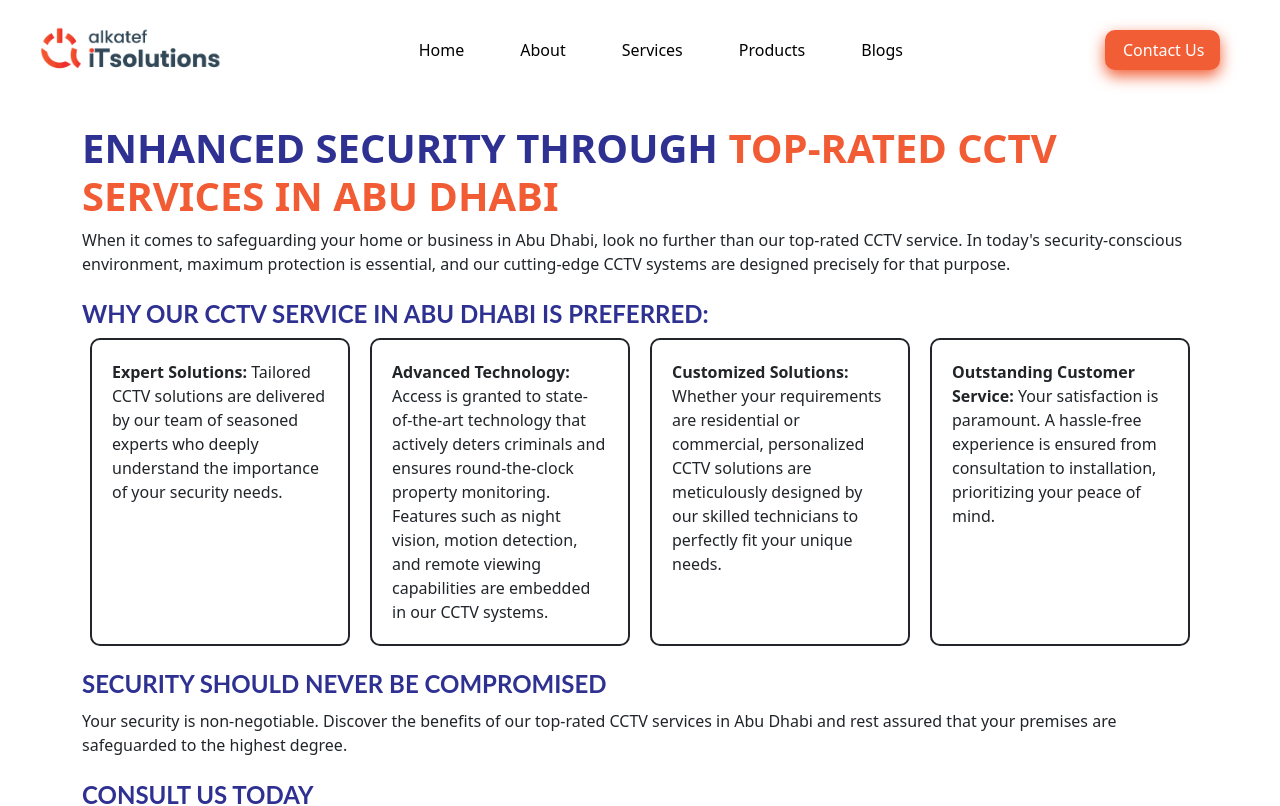
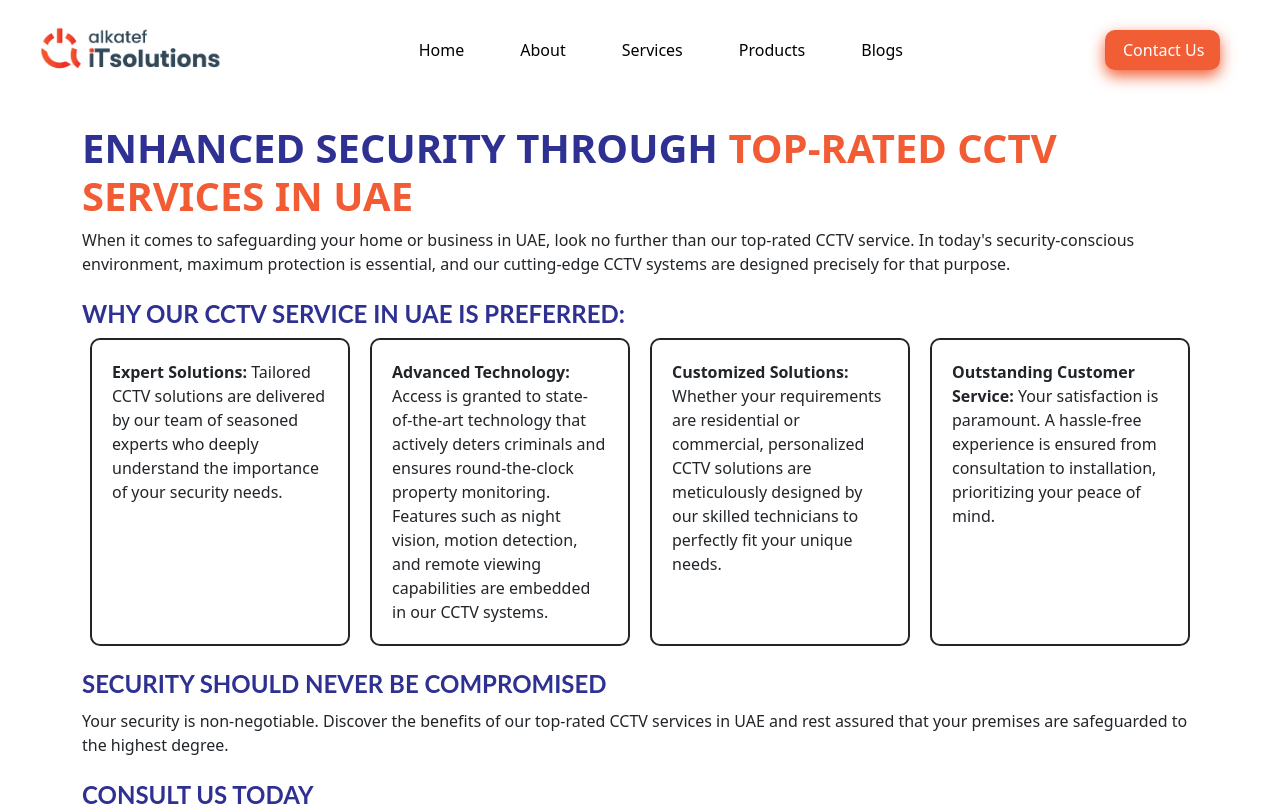
Before and after one commit to alkatefindia/it-solutions-4u, a React (Create React App) app: page /cctv in a window 1280 px wide. Shown: the top 806 px of the page. Built offline with nearby package versions, Linux system fonts and the light colour scheme.

Commit message:
content updated

```diff
--- a/src/components/FormModal.js
+++ b/src/components/FormModal.js
@@ -18,10 +18,10 @@ const FormModal = () => {
   const sendEmail = (e) => {
     e.preventDefault();
     emailjs.sendForm(
-      "service_ii2tt4d",
-      "template_15qcyuv",
+      "service_2swzphn",
+      "template_g8h71ep",
       form.current,
-      "iNEeKpL_mzTpIjCOh"
+      "0f9IduTSqGe0ndFxP"
     );
     console.log("sending");
     form.current.reset();
--- a/src/pages/Cctv.js
+++ b/src/pages/Cctv.js
@@ -9,18 +9,18 @@ const Cctv = () => {
     <div>
         <NavigationBar/>
         <Helmet>
-                <title>Top-Rated CCTV Security in Abu Dhabi | Protect Your Home & Business</title>
+                <title>Top-Rated CCTV Security in UAE | Protect Your Home & Business</title>
                 <meta name="description" content=  "Secure your Abu Dhabi premises with expert CCTV solutions! Advanced tech, custom designs & outstanding service. Get a FREE consultation today!"/>
                 <link rel='canonical' href={window.location.href} ></link>
 
             </Helmet>
 
         <div className='container mt-4'>
-        <h1><span className='title-blue'>Enhanced Security Through</span> <span className='title-orange'>Top-Rated CCTV Services in Abu Dhabi</span></h1>
-        <p className=''>When it comes to safeguarding your home or business in Abu Dhabi, look no further than our top-rated CCTV service. In today's security-conscious environment, maximum protection is essential, and our cutting-edge CCTV systems are designed precisely for that purpose.</p>
+        <h1><span className='title-blue'>Enhanced Security Through</span> <span className='title-orange'>Top-Rated CCTV Services in UAE</span></h1>
+        <p className=''>When it comes to safeguarding your home or business in UAE, look no further than our top-rated CCTV service. In today's security-conscious environment, maximum protection is essential, and our cutting-edge CCTV systems are designed precisely for that purpose.</p>
 
         <div>
-            <h2><span className='title-blue fs-4'>Why Our CCTV Service in Abu Dhabi Is Preferred:</span></h2>
+            <h2><span className='title-blue fs-4'>Why Our CCTV Service in UAE Is Preferred:</span></h2>
             <div className='cctv-service'>
                 <p> <b> Expert Solutions:</b> Tailored CCTV solutions are delivered by our team of seasoned experts who deeply understand the importance of your security needs.</p>
                 <p><b>Advanced Technology:</b> Access is granted to state-of-the-art technology that actively deters criminals and ensures round-the-clock property monitoring. Features such as night vision, motion detection, and remote viewing capabilities are embedded in our CCTV systems.</p>
@@ -30,7 +30,7 @@ const Cctv = () => {
             </div>
         <div>
             <h2><span className='title-blue fs-4'>Security Should Never Be Compromised</span></h2>
-            <p>Your security is non-negotiable. Discover the benefits of our top-rated CCTV services in Abu Dhabi and rest assured that your premises are safeguarded to the highest degree.</p>
+            <p>Your security is non-negotiable. Discover the benefits of our top-rated CCTV services in UAE and rest assured that your premises are safeguarded to the highest degree.</p>
             </div>
         <div>
             <h2><span className='title-blue fs-4'>Consult Us Today</span></h2>
--- a/src/styles/Navbar.css
+++ b/src/styles/Navbar.css
@@ -16,7 +16,7 @@
 }
 
 .navbar-link:hover {
-    color: #f15e35;
+    color: #000000;
 }
 
 .navbar-big-btn {
@@ -32,9 +32,7 @@
     box-shadow: 0px 6px 15px #f15e35 !important;
 }
 
-
 /* menu for mobile devices */
-
 .modal{
     position: absolute;
 }
```
